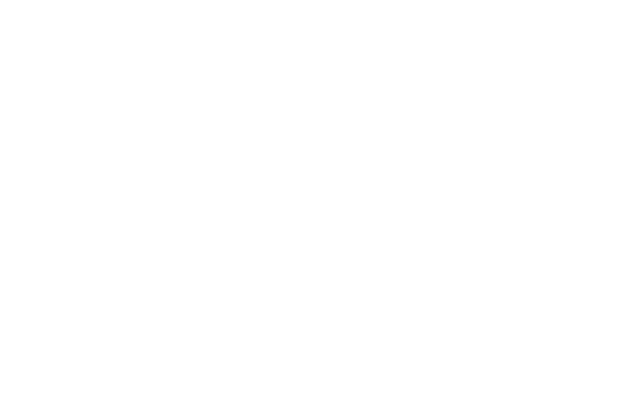
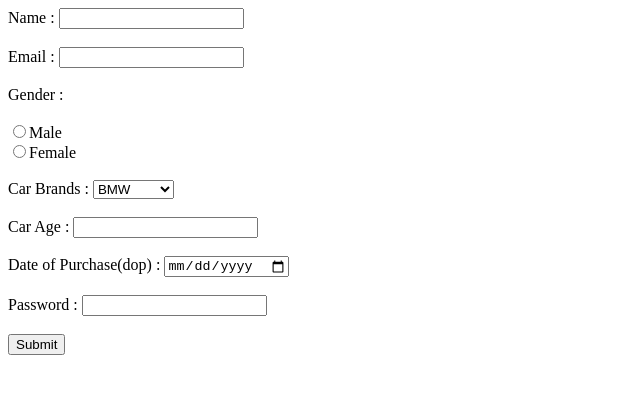
Before and after one commit to acciojob/car-insurance-form-shaloojais8876, a website: page main.html in a window 1280 px wide. Shown: the whole page, without its empty margins (0-640 px from the left). Drawn offline with Linux system fonts and the light colour scheme.

Commit message:
created a submission

```diff
--- a/main.html
+++ b/main.html
@@ -8,6 +8,46 @@
 
 <body>
 	<!-- the entire body must be written by student -->
+	<form method ="post">
+		<label for ="name">Name :</label>
+		<input type="text" id ="name" required>
+		<br>
+		<br>
+		<label for = "email"> Email :</label>
+		<input type ="email" id ="email" required>
+		<br>
+			<br>
+		<label>Gender :</label>
+		<br>
+		<br>
+		<input type="radio" name="gen" required/>Male
+		<br>
+		<input type="radio" name ="gen" required/>Female
+		<br>
+		<br>
+		<label for="cars"> Car Brands :</label>
+		<select id="cars">
+		<option>BMW</option>
+	     <option>Audi</option>
+		<option>Mercedez</option>
+		</select>
+		<br>
+			<br>
+		<label for="carage"> Car Age :</label>
+		<input type="number" id= "carage" required>
+		<br>
+		<br>
+		<label for ="dop"> Date of Purchase(dop) :</label>
+		<input type ="date" id ="dop" required>
+		<br>
+		<br>
+		<label for ="password">Password :</label>
+		<input type="password" id="password" required>
+		<br>
+		<br>
+			<button type="submit">Submit</button>
+	</form>
+
     <script type="text/javascript" src="./script.js">
 </script>
 
```
